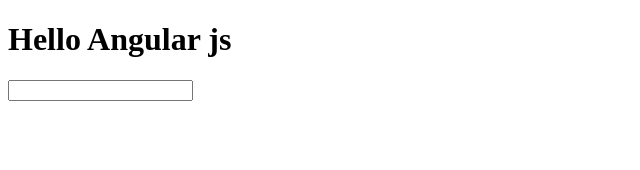
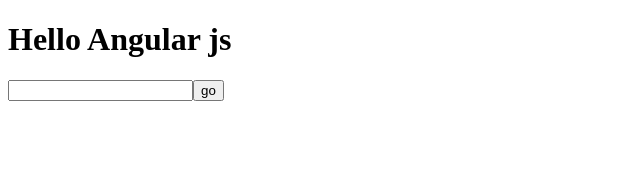
Before and after one commit to AdityaGaur7/AngularJs, an Angular app: page / in a window 1280 px wide. Shown: the top 170 px of the page, without its empty margins (0-640 px from the left). Built offline with nearby package versions, Linux system fonts and the light colour scheme.

Commit message:
template reference variable

```diff
--- a/src/app/user-auth/login/login.component.html
+++ b/src/app/user-auth/login/login.component.html
@@ -1,3 +1,3 @@
 
-<input type="text" [(ngModel)]="name"/>
-<h3>{{name}}</h3>
+<input type="text" #box/>
+<button (click)="getdata(box.value)">go</button>
--- a/src/app/user-auth/login/login.component.ts
+++ b/src/app/user-auth/login/login.component.ts
@@ -11,5 +11,9 @@
 
 export class LoginComponent {
 name:any;
+getdata(item:any){
+console.log(item);
 
 }
+
+}
```
